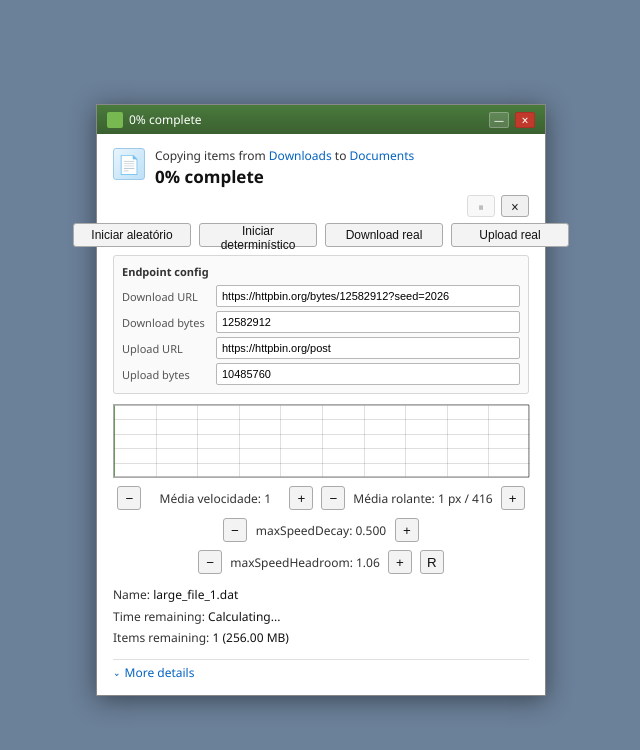
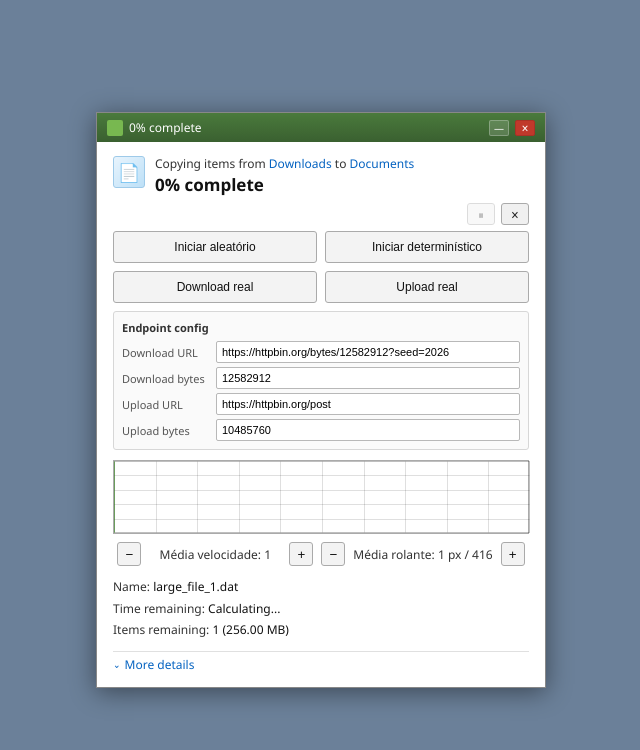
Before and after one commit to rhengles/transfer-speed-graph, a website with bundled scripts: page simpler-ui.html in a window 1280 px wide. Shown: the whole page, without its empty margins (319-959 px from the left). Built offline with nearby package versions, Linux system fonts and the light colour scheme.

Commit message:
Hide maxSpeed controls always, series controls during real modes, fix button layout

```diff
--- a/simpler-ui.html
+++ b/simpler-ui.html
@@ -109,22 +109,25 @@
   .ctrl-btn:hover { background: #e0e0e0; }
 
   .start-mode {
-    display: flex;
-    align-items: center;
-    justify-content: center;
+    display: grid;
+    grid-template-columns: repeat(2, minmax(0, 1fr));
     gap: 8px;
     margin: 2px 0 8px;
   }
   .start-mode button {
-    min-width: 118px;
-    height: 24px;
+    width: 100%;
+    min-width: 0;
+    min-height: 32px;
     border: 1px solid #aaa;
     background: #f3f3f3;
     border-radius: 3px;
     cursor: pointer;
     color: #111;
     font-size: 12px;
-    padding: 0 8px;
+    padding: 4px 8px;
+    white-space: normal;
+    text-align: center;
+    line-height: 1.1;
   }
   .start-mode button:hover {
     background: #e7e7e7;
@@ -305,27 +308,27 @@
       <canvas id="graph-canvas" width="416" height="72"></canvas>
     </div>
     <div class="graph-toolbar">
-      <div class="graph-toolbar-group">
+      <div class="graph-toolbar-group" id="group-series-controls">
         <button id="btn-series-avg-down" title="Decrease speed random average">−</button>
         <div class="readout">Média velocidade: <span id="series-avg-value">1</span></div>
         <button id="btn-series-avg-up" title="Increase speed random average">+</button>
       </div>
-      <div class="graph-toolbar-group">
+      <div class="graph-toolbar-group" id="group-pixel-controls">
         <button id="btn-avg-down" title="Decrease rolling pixel average">−</button>
         <div class="readout">Média rolante: <span id="pixel-avg-value">1 px</span></div>
         <button id="btn-avg-up" title="Increase rolling pixel average">+</button>
       </div>
-      <div class="graph-toolbar-group">
+      <div class="graph-toolbar-group" id="group-maxspeed-decay" style="display:none">
         <button id="btn-decay-down" title="Decrease max speed decay">−</button>
         <div class="readout">maxSpeedDecay: <span id="max-speed-decay-value">0.965</span></div>
         <button id="btn-decay-up" title="Increase max speed decay">+</button>
       </div>
-      <div class="graph-toolbar-group">
+      <div class="graph-toolbar-group" id="group-maxspeed-headroom" style="display:none">
         <button id="btn-headroom-down" title="Decrease max speed headroom">−</button>
         <div class="readout">maxSpeedHeadroom: <span id="max-speed-headroom-value">1.06</span></div>
         <button id="btn-headroom-up" title="Increase max speed headroom">+</button>
       </div>
-      <div class="graph-toolbar-group">
+      <div class="graph-toolbar-group" id="group-maxspeed-recalc" style="display:none">
         <button id="btn-recalc-scale" title="Recalculate graph scale">R</button>
       </div>
     </div>
--- a/simpler-ui.js
+++ b/simpler-ui.js
@@ -30,6 +30,10 @@
   var btnHeadroomDown = document.getElementById('btn-headroom-down')
   var btnHeadroomUp = document.getElementById('btn-headroom-up')
   var btnRecalcScale = document.getElementById('btn-recalc-scale')
+  var groupSeriesControls = document.getElementById('group-series-controls')
+  var groupMaxSpeedDecay = document.getElementById('group-maxspeed-decay')
+  var groupMaxSpeedHeadroom = document.getElementById('group-maxspeed-headroom')
+  var groupMaxSpeedRecalc = document.getElementById('group-maxspeed-recalc')
   var startModeControls = document.getElementById('start-mode-controls')
   var btnStartRandom = document.getElementById('btn-start-random')
   var btnStartDeterministic = document.getElementById('btn-start-deterministic')
@@ -114,6 +118,7 @@
     btnPause.style.opacity = state.pauseButtonEnabled ? '1' : '0.4'
     btnPause.style.pointerEvents = state.pauseButtonEnabled ? 'auto' : 'none'
     startModeControls.style.display = state.started ? 'none' : ''
+    updateToolbarVisibility(state)
     if (btnReset) {
       btnReset.style.display = state.started ? '' : 'none'
     }
@@ -121,6 +126,19 @@
 
   var activeNetworkAbort = null
   var activeMode = 'idle'
+
+  function isRealMode() {
+    return activeMode === 'download' || activeMode === 'upload'
+  }
+
+  function updateToolbarVisibility(state) {
+    if (groupMaxSpeedDecay) groupMaxSpeedDecay.style.display = 'none'
+    if (groupMaxSpeedHeadroom) groupMaxSpeedHeadroom.style.display = 'none'
+    if (groupMaxSpeedRecalc) groupMaxSpeedRecalc.style.display = 'none'
+    if (groupSeriesControls) {
+      groupSeriesControls.style.display = (state.started && isRealMode()) ? 'none' : ''
+    }
+  }
 
   function parsePositiveInt(value, fallback) {
     var parsed = parseInt(value, 10)
@@ -188,6 +206,7 @@
 
   function startFake(mode) {
     stopActiveSource()
+    activeMode = mode
     fakeSource.start(mode)
   }
 
```
